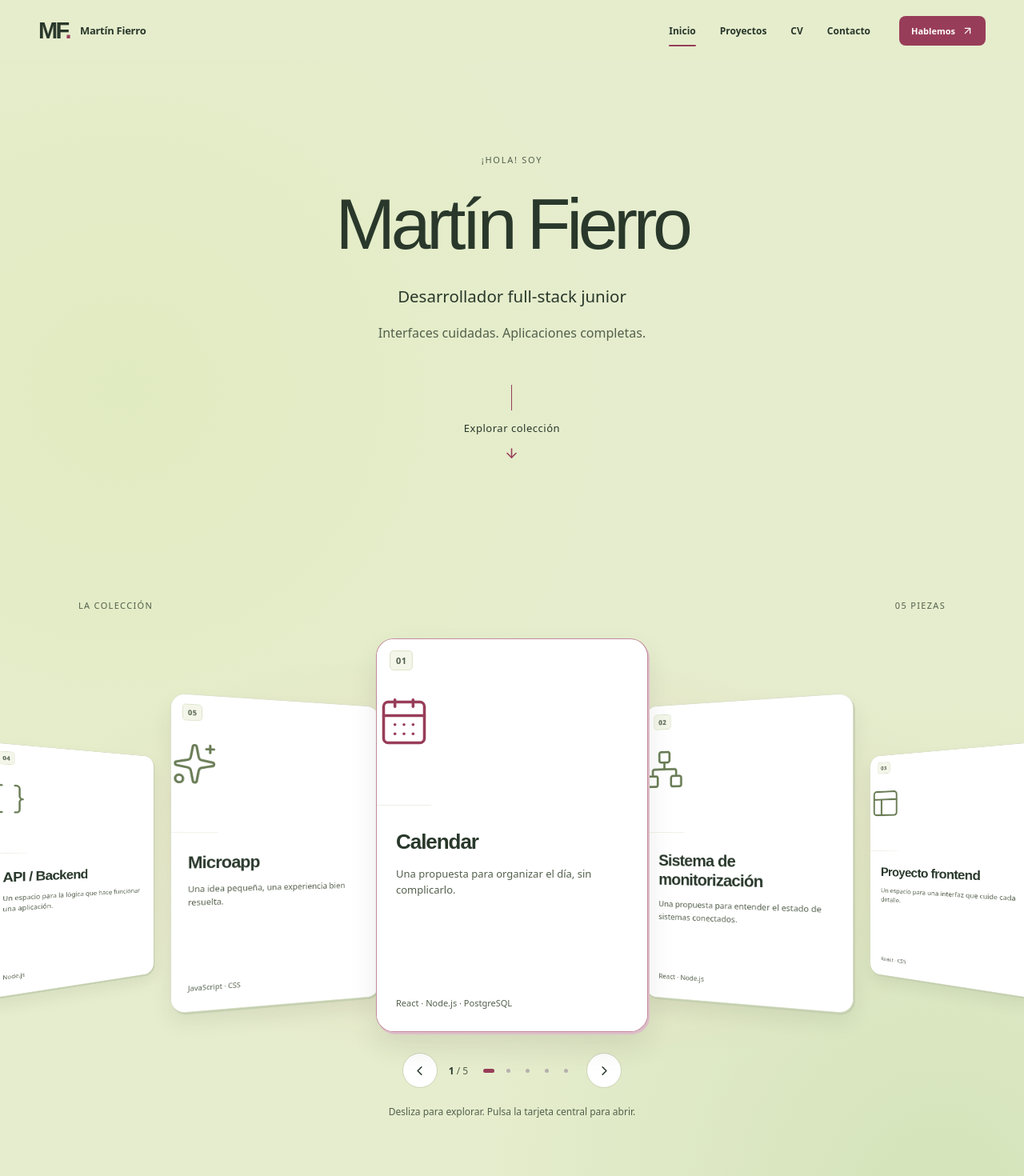
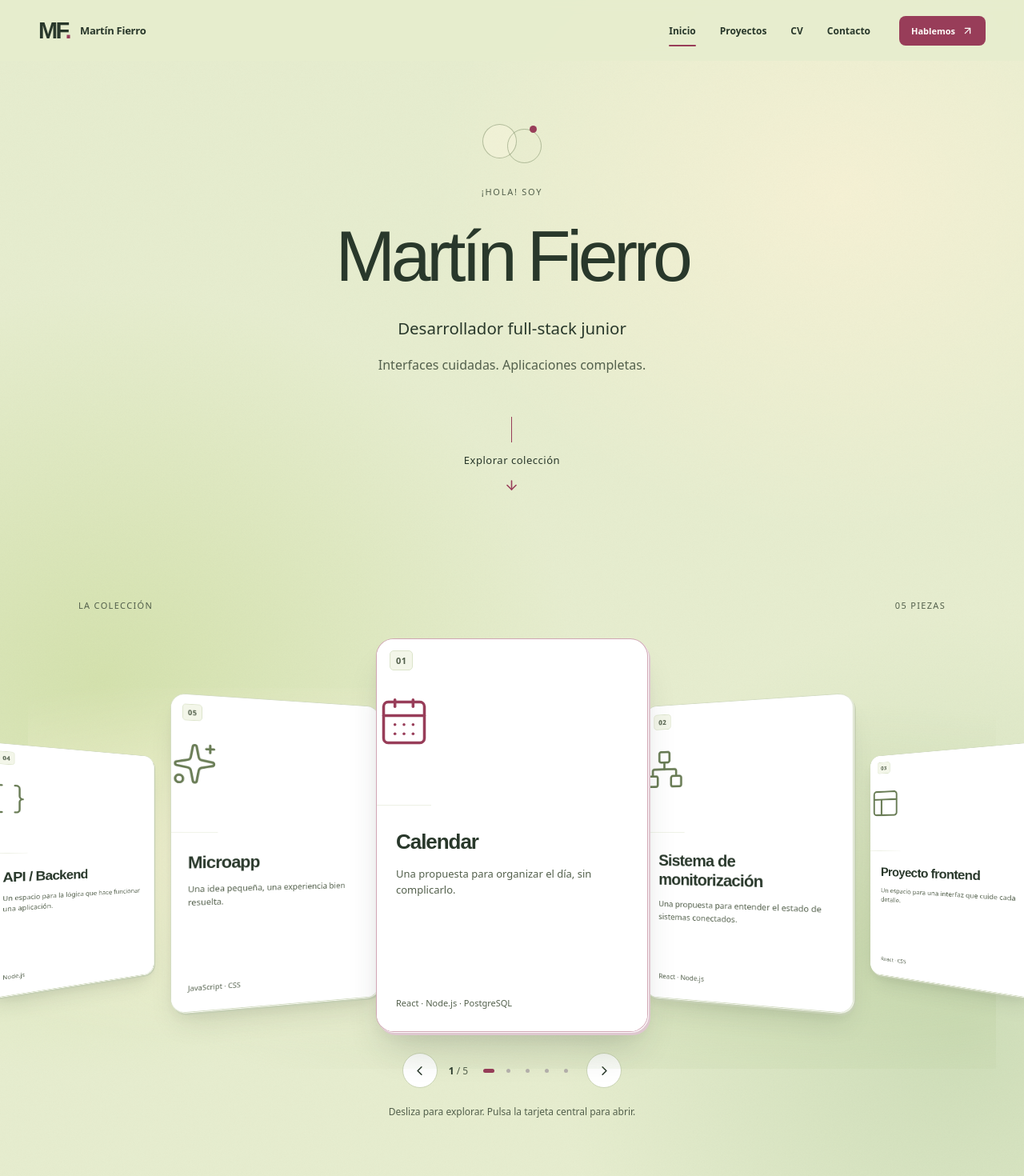
Before and after one commit to martiinfiierro2/Portafolio, a React (Vite) app: page / in a window 1280 px wide. Shown: the top 1470 px of the page at 80% size. Built offline with nearby package versions, Linux system fonts and the light colour scheme; a web font is replaced by a local one.

Commit message:
Add subtle paper texture and depth to pistachio portfolio

```diff
--- a/src/pages/Home.jsx
+++ b/src/pages/Home.jsx
@@ -52,6 +52,15 @@ export default function Home() {
         aria-labelledby="home-title"
       >
         <m.div className="home-intro">
+          <m.div
+            className="intro-ornament"
+            aria-hidden="true"
+            style={reduced ? undefined : { opacity }}
+          >
+            <span />
+            <span />
+            <span />
+          </m.div>
           <p className="eyebrow intro-greeting">¡Hola! Soy</p>
           <m.h1 id="home-title" tabIndex={-1} style={reduced ? undefined : { opacity, filter }}>
             {profile.name.split(' ')[0]}{' '}
--- a/src/styles/global.css
+++ b/src/styles/global.css
@@ -2431,8 +2431,12 @@ html[data-transition='project']::view-transition-new(root) {
 /* Pistachio & raspberry: soft botanical washes behind white cards. */
 .site-shell {
   background:
-    radial-gradient(ellipse 70% 36% at 12% 20%, #d7e7a24d, transparent 70%),
-    radial-gradient(ellipse 65% 38% at 92% 62%, #b8d49a66, transparent 72%), var(--background);
+    url('/paper-grain.svg') repeat,
+    radial-gradient(ellipse 56% 24% at 82% 10%, #fff4d7a3, transparent 72%),
+    radial-gradient(ellipse 64% 28% at 10% 35%, #c7d99599, transparent 72%),
+    radial-gradient(ellipse 55% 30% at 94% 53%, #b5cda080, transparent 72%),
+    radial-gradient(ellipse 72% 22% at 30% 85%, #fff6dfb3, transparent 74%),
+    var(--background);
 }
 .project-dialog::backdrop {
   background: #29382b80;
@@ -2446,3 +2450,62 @@ html[data-transition='project']::view-transition-new(root) {
 ::selection {
   background: #d8a3b666;
 }
+
+/* A small graphic signature introduces the collection without adding content. */
+.intro-ornament {
+  position: relative;
+  width: 86px;
+  height: 52px;
+  margin: 0 auto 28px;
+}
+.intro-ornament span {
+  position: absolute;
+  top: 3px;
+  width: 43px;
+  height: 43px;
+  border: 1px solid #697c5573;
+  border-radius: 50%;
+}
+.intro-ornament span:nth-child(1) {
+  left: 6px;
+  background: #fff9e159;
+}
+.intro-ornament span:nth-child(2) {
+  right: 6px;
+  top: 9px;
+}
+.intro-ornament span:nth-child(3) {
+  top: 5px;
+  right: 12px;
+  width: 9px;
+  height: 9px;
+  border: 0;
+  background: var(--primary);
+}
+.collection-section .project-card {
+  border-color: #d3dcc3;
+  box-shadow:
+    1px 1px 0 #f7f9f1,
+    3px 4px 0 #c6d0b4,
+    0 8px 14px #29382b0a,
+    0 25px 42px -14px #29382b26;
+}
+.collection-section .project-card.active {
+  border-color: #983d5973;
+  box-shadow:
+    1px 1px 0 #fff9fc,
+    3px 4px 0 #dec7cf,
+    0 8px 14px #29382b0a,
+    0 30px 48px -14px #29382b33;
+}
+.collection-section .deck-stage::before {
+  inset: 16% -5% -4%;
+  background:
+    radial-gradient(ellipse at 32% 45%, #fff7dea6, transparent 65%),
+    radial-gradient(ellipse at 75% 60%, #adc48959, transparent 67%);
+}
+@media (max-width: 767px) {
+  .intro-ornament {
+    margin-bottom: 22px;
+  }
+}
```
Also changed, not shown: public/paper-grain.svg (added), 1 other file (tests, documents, lock files or other folders).
